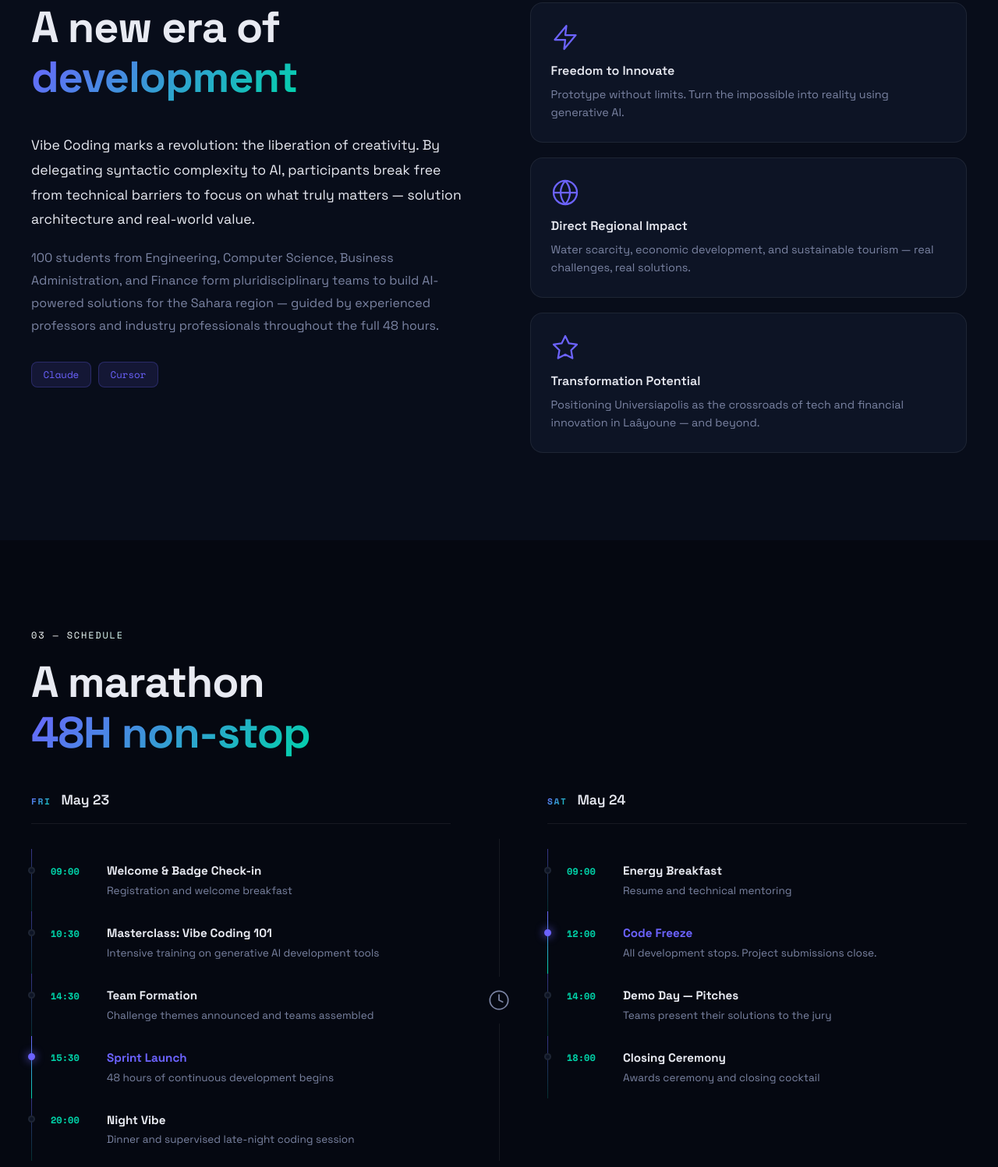
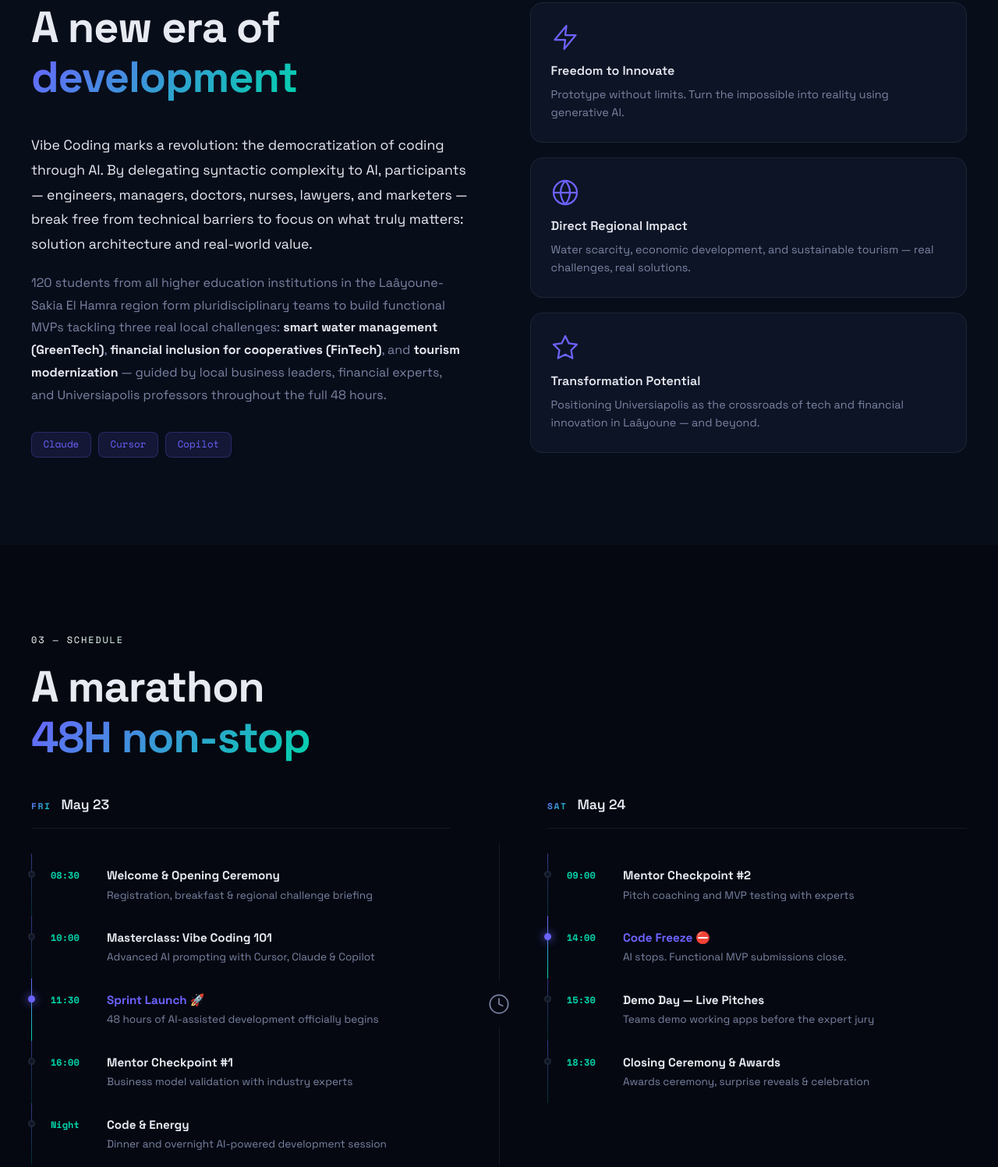
Before and after one commit to ashrafino/Hackathon-Statique-website, a website: page index.html in a window 1280 px wide. Shown: the part 1025-2522 px from the top of the page at 78% size. Drawn offline with nearby package versions, Linux system fonts and the light colour scheme.

Commit message:
form fixes

```diff
--- a/index.html
+++ b/index.html
@@ -61,7 +61,7 @@
       </p>
       <div class="hero-stats">
         <div class="stat">
-          <span class="stat-num">100</span>
+          <span class="stat-num">120</span>
           <span class="stat-label">Participants</span>
         </div>
         <div class="stat-divider"></div>
@@ -71,8 +71,8 @@
         </div>
         <div class="stat-divider"></div>
         <div class="stat">
-          <span class="stat-num">8</span>
-          <span class="stat-label">Mentors</span>
+          <span class="stat-num" style="letter-spacing: 0.05em;">?</span>
+          <span class="stat-label">Prizes TBA</span>
         </div>
       </div>
       <div class="hero-cta">
@@ -94,20 +94,22 @@
         <div class="concept-left">
           <h2 class="section-title">A new era of<br /><em>development</em></h2>
           <p class="concept-lead">
-            Vibe Coding marks a revolution: the liberation of creativity.
-            By delegating syntactic complexity to AI, participants break free
-            from technical barriers to focus on what truly matters —
-            solution architecture and real-world value.
+            Vibe Coding marks a revolution: the democratization of coding through AI.
+            By delegating syntactic complexity to AI, participants — engineers, managers,
+            doctors, nurses, lawyers, and marketers — break free from technical barriers
+            to focus on what truly matters: solution architecture and real-world value.
           </p>
           <p class="concept-body">
-            100 students from Engineering, Computer Science, Business Administration,
-            and Finance form pluridisciplinary teams to build AI-powered solutions
-            for the Sahara region — guided by experienced professors and industry professionals
-            throughout the full 48 hours.
+            120 students from all higher education institutions in the Laâyoune-Sakia El Hamra region
+            form pluridisciplinary teams to build functional MVPs tackling three real local challenges:
+            <strong>smart water management (GreenTech)</strong>, <strong>financial inclusion for cooperatives (FinTech)</strong>,
+            and <strong>tourism modernization</strong> — guided by local business leaders, financial experts,
+            and Universiapolis professors throughout the full 48 hours.
           </p>
           <div class="concept-tools">
             <span class="tool-tag">Claude</span>
             <span class="tool-tag">Cursor</span>
+            <span class="tool-tag">Copilot</span>
           </div>
         </div>
         <div class="concept-right">
@@ -165,38 +167,38 @@
           </div>
           <div class="timeline">
             <div class="tl-item">
-              <div class="tl-time">09:00</div>
+              <div class="tl-time">08:30</div>
               <div class="tl-content">
-                <strong>Welcome &amp; Badge Check-in</strong>
-                <p>Registration and welcome breakfast</p>
+                <strong>Welcome &amp; Opening Ceremony</strong>
+                <p>Registration, breakfast &amp; regional challenge briefing</p>
               </div>
             </div>
             <div class="tl-item">
-              <div class="tl-time">10:30</div>
+              <div class="tl-time">10:00</div>
               <div class="tl-content">
                 <strong>Masterclass: Vibe Coding 101</strong>
-                <p>Intensive training on generative AI development tools</p>
+                <p>Advanced AI prompting with Cursor, Claude &amp; Copilot</p>
+              </div>
+            </div>
+            <div class="tl-item highlight">
+              <div class="tl-time">11:30</div>
+              <div class="tl-content">
+                <strong>Sprint Launch 🚀</strong>
+                <p>48 hours of AI-assisted development officially begins</p>
               </div>
             </div>
             <div class="tl-item">
-              <div class="tl-time">14:30</div>
+              <div class="tl-time">16:00</div>
               <div class="tl-content">
-                <strong>Team Formation</strong>
-                <p>Challenge themes announced and teams assembled</p>
-              </div>
-            </div>
-            <div class="tl-item highlight">
-              <div class="tl-time">15:30</div>
-              <div class="tl-content">
-                <strong>Sprint Launch</strong>
-                <p>48 hours of continuous development begins</p>
+                <strong>Mentor Checkpoint #1</strong>
+                <p>Business model validation with industry experts</p>
               </div>
             </div>
             <div class="tl-item">
-              <div class="tl-time">20:00</div>
+              <div class="tl-time">Night</div>
               <div class="tl-content">
-                <strong>Night Vibe</strong>
-                <p>Dinner and supervised late-night coding session</p>
+                <strong>Code &amp; Energy</strong>
+                <p>Dinner and overnight AI-powered development session</p>
               </div>
             </div>
           </div>
@@ -221,29 +223,29 @@
             <div class="tl-item">
               <div class="tl-time">09:00</div>
               <div class="tl-content">
-                <strong>Energy Breakfast</strong>
-                <p>Resume and technical mentoring</p>
+                <strong>Mentor Checkpoint #2</strong>
+                <p>Pitch coaching and MVP testing with experts</p>
               </div>
             </div>
             <div class="tl-item highlight">
-              <div class="tl-time">12:00</div>
+              <div class="tl-time">14:00</div>
               <div class="tl-content">
-                <strong>Code Freeze</strong>
-                <p>All development stops. Project submissions close.</p>
+                <strong>Code Freeze ⛔</strong>
+                <p>AI stops. Functional MVP submissions close.</p>
               </div>
             </div>
             <div class="tl-item">
-              <div class="tl-time">14:00</div>
+              <div class="tl-time">15:30</div>
               <div class="tl-content">
-                <strong>Demo Day — Pitches</strong>
-                <p>Teams present their solutions to the jury</p>
+                <strong>Demo Day — Live Pitches</strong>
+                <p>Teams demo working apps before the expert jury</p>
               </div>
             </div>
             <div class="tl-item">
-              <div class="tl-time">18:00</div>
+              <div class="tl-time">18:30</div>
               <div class="tl-content">
-                <strong>Closing Ceremony</strong>
-                <p>Awards ceremony and closing cocktail</p>
+                <strong>Closing Ceremony &amp; Awards</strong>
+                <p>Awards ceremony, surprise reveals &amp; celebration</p>
               </div>
             </div>
           </div>
@@ -314,7 +316,7 @@
             </svg>
           </div>
           <h3>Catering</h3>
-          <p>Lunches, dinners, coffee breaks, mineral water &amp; energy drinks throughout</p>
+          <p>240 full meals (2 lunches), 120 dinners Saturday night, continuous coffee breaks &amp; energy drinks over 48h</p>
           <div class="sponsor-type">Catering Service · Food Donations</div>
         </div>
         <div class="sponsor-card">
@@ -325,9 +327,9 @@
               <path d="M8 21h8M12 17v4" />
             </svg>
           </div>
-          <h3>Infrastructure</h3>
-          <p>Power strips, 4G/5G routers, sound systems, PCs, tablets, headsets</p>
-          <div class="sponsor-type">Equipment Loan · Electrical &amp; IT</div>
+          <h3>Infrastructure &amp; AI Tools</h3>
+          <p>40 power strips, 4 backup 4G/5G routers, 30 premium AI subscriptions (Cursor / ChatGPT Plus) for 48h</p>
+          <div class="sponsor-type">Equipment · IT &amp; AI Access</div>
         </div>
         <div class="sponsor-card">
           <div class="sponsor-icon">
@@ -338,8 +340,8 @@
             </svg>
           </div>
           <h3>Prizes &amp; Career</h3>
-          <p>Gift vouchers, cash prizes, internship offers &amp; pre-hire opportunities</p>
-          <div class="sponsor-type">Donations · Funding · Direct Recruitment</div>
+          <p>Top teams walk away with more than recognition. Cash prizes, internship fast-tracks &amp; direct recruitment opportunities await — details revealed at the opening ceremony. <strong>Stay curious.</strong></p>
+          <div class="sponsor-type">Rewards · Internships · Recruitment</div>
         </div>
         <div class="sponsor-card">
           <div class="sponsor-icon">
@@ -351,7 +353,7 @@
             </svg>
           </div>
           <h3>Logistics &amp; Print</h3>
-          <p>T-shirts (×80), badges, trophies, banners, roll-ups, photo wall</p>
+          <p>120 custom T-shirts with sponsor logos, 120 professional badges, 4 banners (3×1m), 2 roll-ups, photo wall</p>
           <div class="sponsor-type">Printing · Textile · Signage</div>
         </div>
       </div>
@@ -365,7 +367,7 @@
             </svg>
           </div>
           <h4>Media Visibility</h4>
-          <p>Local TV coverage and brand exposure across our social media channels</p>
+          <p>50,000+ social media impressions target, professional aftermovie &amp; post-event CSR impact report delivered to every partner</p>
         </div>
         <div class="benefit">
           <div class="benefit-icon">
@@ -376,7 +378,7 @@
             </svg>
           </div>
           <h4>Employer Branding</h4>
-          <p>Direct access to the 100 best technical profiles in the region</p>
+          <p>Direct access to 120 top profiles — engineers, finance, management &amp; more — ideal for internship &amp; pre-hire recruitment</p>
         </div>
         <div class="benefit">
           <div class="benefit-icon">
@@ -386,7 +388,7 @@
             </svg>
           </div>
           <h4>CSR Impact</h4>
-          <p>Concrete support for education and innovation in the Sahara</p>
+          <p>Concrete support for education &amp; innovation in Laâyoune-Sakia El Hamra — aligned with Morocco's New Development Model</p>
         </div>
       </div>
     </div>
@@ -444,13 +446,13 @@
         <div class="glow glow-reg"></div>
         <div class="section-label">06 — Apply</div>
         <h2 class="section-title">Ready to<br /><em>participate?</em></h2>
-        <p class="reg-lead">100 spots available. Applications close May 20, 2026. Free for all students.</p>
+        <p class="reg-lead">120 spots available. Applications close May 20, 2026. Free for all students — Engineers, Managers, Doctors, Nurses, Lawyers &amp; more.</p>
         <div class="reg-cta-stats">
-          <div class="rcs-item"><span>100</span><small>Spots</small></div>
+          <div class="rcs-item"><span>120</span><small>Spots</small></div>
           <div class="rcs-div"></div>
-          <div class="rcs-item"><span>48H</span><small>Duration</small></div>
+          <div class="rcs-item"><span>48H</span><small>Non-Stop</small></div>
           <div class="rcs-div"></div>
-          <div class="rcs-item"><span>Free</span><small>Entry</small></div>
+          <div class="rcs-item"><span>🏆</span><small>Prizes TBA</small></div>
         </div>
         <a href="register.html" class="btn-primary btn-large">Apply Now</a>
         <p class="reg-cta-note">Takes about 3 minutes · No fee required</p>
@@ -466,20 +468,23 @@
         <div class="section-label">05 — Contact</div>
         <h2 class="section-title">Join the<br /><em>adventure</em></h2>
         <p class="contact-lead">
-          No complex pricing tiers. We believe in tailored partnerships.
-          There is no "small" partner — every contribution is a brick in the foundation.
+          No complex pricing tiers. We believe in tailored partnerships — cash or in-kind.
+          Every contribution is a brick in the foundation of regional innovation.
+          We commit to a full CSR Impact Report within 15 days of closing.
         </p>
         <div class="contact-cta-group">
           <a href="mailto:achrafelbachra@gmail.com" class="btn-primary btn-large">
             Get in Touch
           </a>
-          <p class="contact-note">We are available to meet and discuss how we can best highlight your support.</p>
+          <p class="contact-note">Achraf EL BACHRA · +212 600-318586 · achraf.elbachra@e-polytechnique.ma</p>
         </div>
         <div class="contact-tags">
           <span>Logo on all materials</span>
           <span>Stand &amp; Networking</span>
           <span>Speaking opportunity</span>
           <span>Recruitment access</span>
+          <span>R&amp;D Lab access</span>
+          <span>50K+ impressions</span>
         </div>
       </div>
     </div>
```
